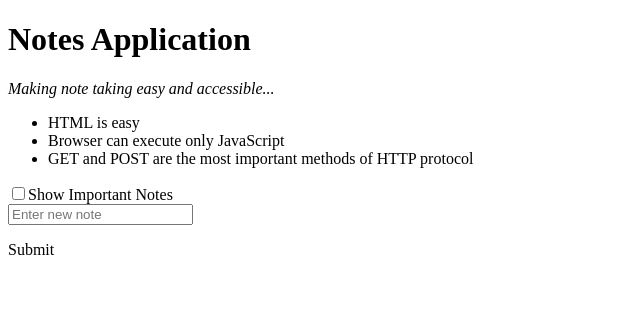
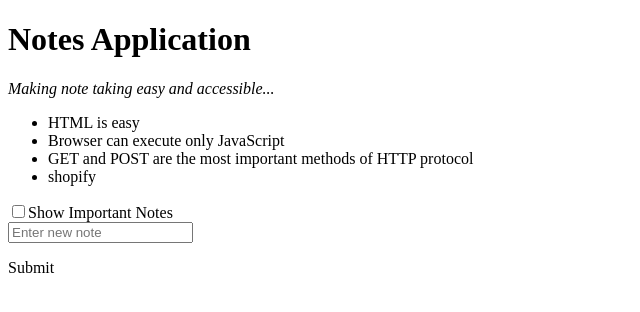
Before and after one commit to codetipster/notesapp, a React (Create React App) app: page / in a window 1280 px wide. Shown: the top 312 px of the page, without its empty margins (0-640 px from the left). Built offline with nearby package versions, Linux system fonts and the light colour scheme; data requests are answered from the project's data file.

Commit message:
Add data to server

```diff
--- a/db.json
+++ b/db.json
@@ -17,6 +17,12 @@
       "content": "GET and POST are the most important methods of HTTP protocol",
       "date": "2022-1-17T19:20:14.298Z",
       "important": true
+    },
+    {
+      "content": "shopify",
+      "date": "2022-11-09T13:44:19.336Z",
+      "important": false,
+      "id": 4
     }
   ]
 }
--- a/src/App.js
+++ b/src/App.js
@@ -27,13 +27,14 @@ function App(props) {
     event.preventDefault();
     const newObject = {
       content: newNote,
-      id: props.notes.length + 1,
-      date: new Date().toISOString(),
+      date: new Date(),
       important: Math.random() < 0.5,
     };
-    setNotesRepo(notesRepo.concat(newObject));
-    setNewNote('');
-    console.log('form submitted successfully', notesRepo);
+
+    axios.post(' http://localhost:3001/notes', newObject).then((response) => {
+      setNotesRepo(notesRepo.concat(response.data));
+      setNewNote('');
+    });
   };
 
   return (
```
